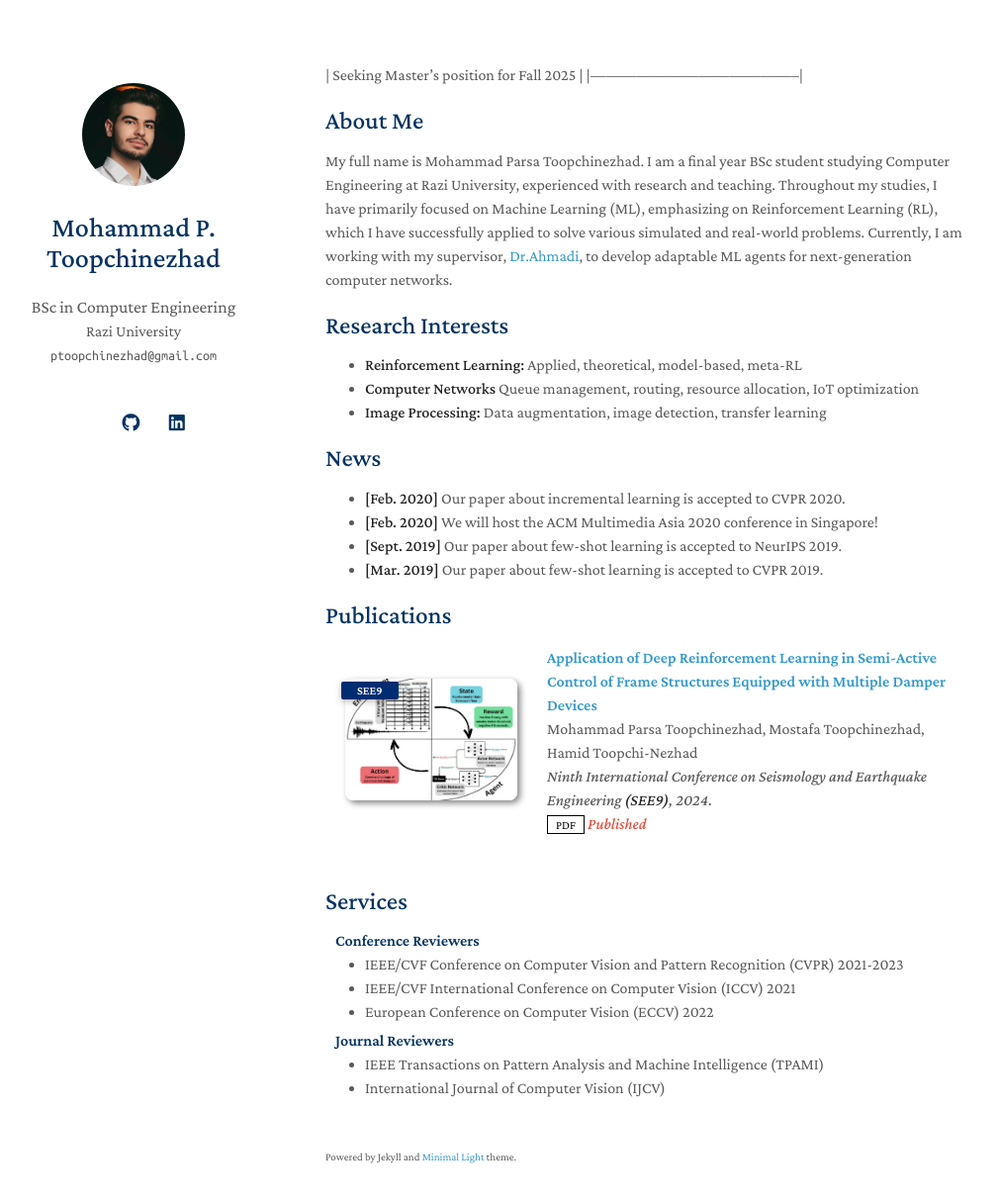
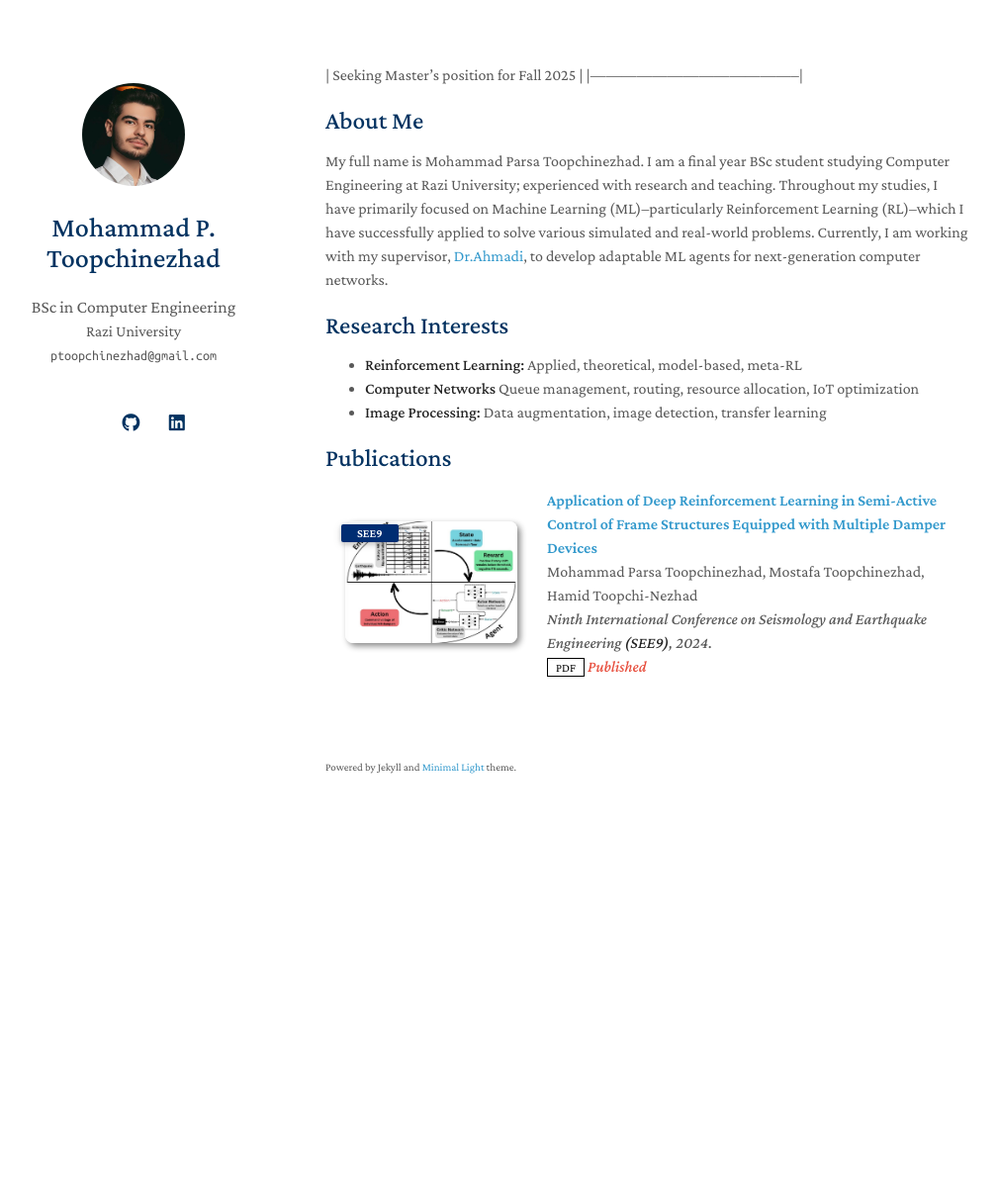
Before and after one commit to Procedurally-Generated-Human/Procedurally-Generated-Human.github.io, a Jekyll site: the page built from index.md, in a window 1280 px wide and 1250 px high. Shown: the top 1215 px of the window at 99% size, without its empty margins (141-1150 px from the left). Built offline with Jekyll 4.4.1, drawn with Linux system fonts in a browser that asks for light colours; a style sheet for code colours, icons or effects is not loaded.

Commit message:
Update index.md

```diff
--- a/index.md
+++ b/index.md
@@ -2,12 +2,12 @@
 layout: homepage
 ---
 
-|  Seeking Master's position for Fall 2025  |
+| Seeking Master's position for Fall 2025 |
 |-----------------------------------------|
 
 ## About Me
 
-My full name is Mohammad Parsa Toopchinezhad. I am a final year BSc student studying Computer Engineering at Razi University, experienced with research and teaching. Throughout my studies, I have primarily focused on Machine Learning (ML), emphasizing on Reinforcement Learning (RL), which I have successfully applied to solve various simulated and real-world problems. Currently, I am working with my supervisor, [Dr.Ahmadi](https://scholar.google.com/citations?user=nLI3EwoAAAAJ&hl=en), to develop adaptable ML agents for next-generation computer networks.
+My full name is Mohammad Parsa Toopchinezhad. I am a final year BSc student studying Computer Engineering at Razi University; experienced with research and teaching. Throughout my studies, I have primarily focused on Machine Learning (ML)--particularly Reinforcement Learning (RL)--which I have successfully applied to solve various simulated and real-world problems. Currently, I am working with my supervisor, [Dr.Ahmadi](https://scholar.google.com/citations?user=nLI3EwoAAAAJ&hl=en), to develop adaptable ML agents for next-generation computer networks.
 
 ## Research Interests
 
@@ -15,13 +15,4 @@ My full name is Mohammad Parsa Toopchinezhad. I am a final year BSc student stud
 - **Computer Networks** Queue management, routing, resource allocation, IoT optimization
 - **Image Processing:** Data augmentation, image detection, transfer learning
 
-## News
-
-- **[Feb. 2020]** Our paper about incremental learning is accepted to CVPR 2020.
-- **[Feb. 2020]** We will host the ACM Multimedia Asia 2020 conference in Singapore!
-- **[Sept. 2019]** Our paper about few-shot learning is accepted to NeurIPS 2019.
-- **[Mar. 2019]** Our paper about few-shot learning is accepted to CVPR 2019.
-
 {% include_relative _includes/publications.md %}
-
-{% include_relative _includes/services.md %}
```
